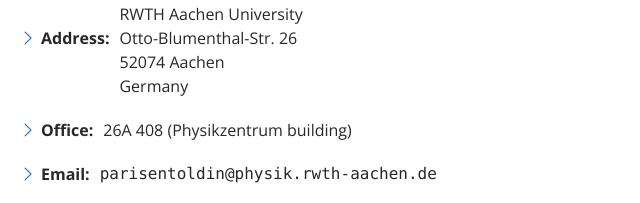
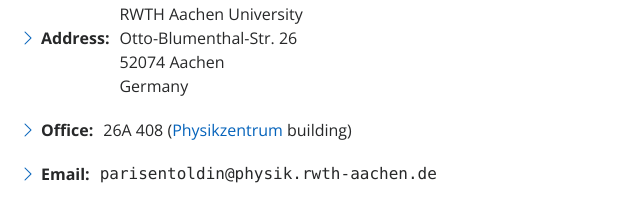
Before and after one commit to francescopt/francescopt.github.io, a plain HTML site: page index.html in a window 1280 px wide. Shown: the part 1094-1297 px from the top of the page, 492-1132 px from the left. Drawn offline with nearby package versions, Linux system fonts and the light colour scheme.

Commit message:
link to physikzentrum

```diff
--- a/index.html
+++ b/index.html
@@ -106,7 +106,7 @@
 		      52074 Aachen<br>
 		      Germany<p>
 		  </span></li>
-                  <li><i class="bi bi-chevron-right"></i> <strong>Office:</strong> <span>26A 408 (Physikzentrum building)</span></li>
+                  <li><i class="bi bi-chevron-right"></i> <strong>Office:</strong> <span>26A 408 (<a href="https://www.solidtheory.rwth-aachen.de/cms/Solidtheory/Das-Institut/~gmiv/Anreise/lidx/1">Physikzentrum</a> building)</span></li>
 <!--                  <li><i class="bi bi-chevron-right"></i> <strong>Phone:</strong> <span>+49 (0) 931 31 89868</span></li> -->
                   <li><i class="bi bi-chevron-right"></i> <strong>Email:</strong> <span class="font-monospace"> parisentoldin@physik.rwth-aachen.de</span></li>
                   <li><i class="bi bi-chevron-right"></i> <strong>Preprint list:</strong> <span class="font-monospace"><a href="http://arxiv.org/a/parisentoldin_f_1" target="_blank">http://arxiv.org/a/parisentoldin_f_1</a></span></li>
```
